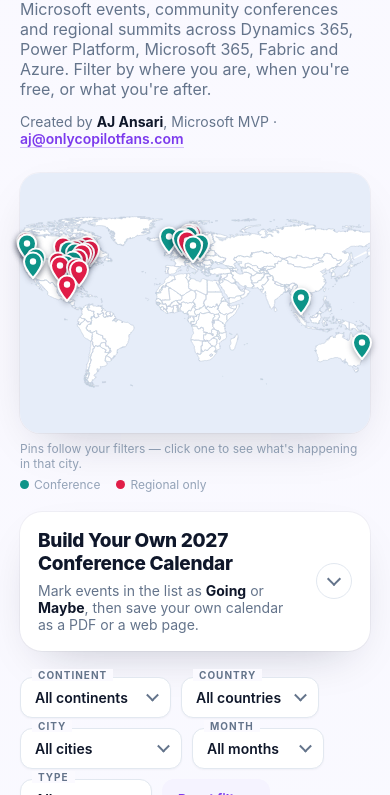
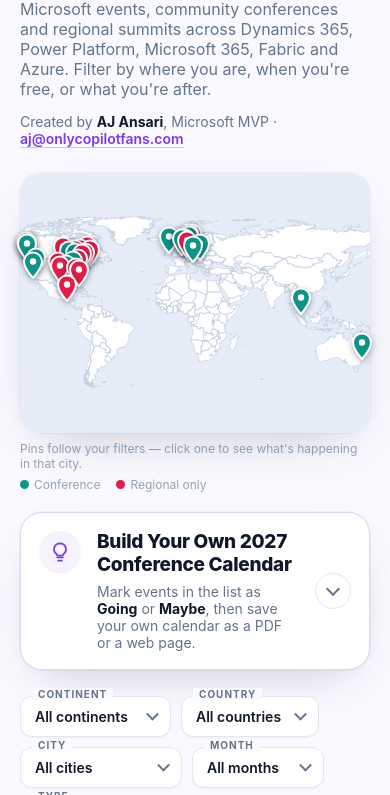
Before and after one commit to ajansari/msevents, a plain HTML site: page index.html in a window 390 px wide. Shown: the part 294-1089 px from the top of the page. Drawn offline with Linux system fonts and the light colour scheme.

Commit message:
Add an idea icon and light purple border to the calendar box; update the screenshot
The Build Your Own 2027 Conference Calendar box gets a small lightbulb icon
and a thin light purple border, in light and dark mode. The README screenshot
now shows the current site, including the box and the Going / Maybe buttons.

Co-Authored-By: Claude Fable 5.2 <noreply@anthropic.com>

```diff
--- a/index.html
+++ b/index.html
@@ -107,12 +107,15 @@
   .tba{color:#94A3B8;font-weight:600}
 
   /* My calendar: the panel, and the Going / Maybe buttons on each row */
-  .mine{background:#fff;border-radius:22px;margin:0 0 26px;
+  .mine{background:#fff;border:1px solid #DDD6FE;border-radius:22px;margin:0 0 26px;
         box-shadow:0 18px 50px -24px rgba(15,23,42,.28),0 0 0 1px rgba(15,23,42,.04)}
   .mine summary{display:flex;align-items:center;gap:12px 16px;padding:20px 24px;cursor:pointer;list-style:none;
                 border-radius:22px;-webkit-tap-highlight-color:transparent}
   .mine summary::-webkit-details-marker{display:none}
   .mine summary:focus-visible{outline:none;box-shadow:0 0 0 3px rgba(124,58,237,.3)}
+  .mine-idea{flex:none;display:flex;align-items:center;justify-content:center;width:42px;height:42px;
+             border-radius:50%;color:var(--violet);background:var(--violet-50)}
+  .mine-idea svg{display:block}
   .mine-head{flex:1 1 auto;min-width:0}
   .mine-chip{flex:none;font-size:12px;font-weight:700;color:var(--violet);background:var(--violet-50);
              padding:6px 12px;border-radius:999px;white-space:nowrap}
@@ -201,7 +204,7 @@
   [data-theme="dark"] .row+.row{box-shadow:inset 0 1px 0 rgba(255,255,255,.06)}
   [data-theme="dark"] .ext{color:#64748B}
   [data-theme="dark"] .cfs:hover{background:#4A370F}
-  [data-theme="dark"] .mine{background:#141C30;box-shadow:0 18px 50px -24px rgba(0,0,0,.7),0 0 0 1px rgba(255,255,255,.06)}
+  [data-theme="dark"] .mine{background:#141C30;border-color:#3A2F6B;box-shadow:0 18px 50px -24px rgba(0,0,0,.7),0 0 0 1px rgba(255,255,255,.06)}
   [data-theme="dark"] .mine .field label{background:#141C30}
   [data-theme="dark"] .mine input[type=text]{background:#0E1627;box-shadow:none}
   [data-theme="dark"] .mine input[type=text]:focus{box-shadow:0 0 0 3px rgba(167,139,250,.25)}
@@ -220,7 +223,8 @@
     .mine input[type=text]{width:100%}
     .mine-name{flex:1 1 100%}
     .mine summary{flex-wrap:wrap;padding:18px}
-    .mine-head{flex:1 1 calc(100% - 52px)}
+    .mine-head{flex:1 1 calc(100% - 110px)}
+    .mine-idea{align-self:flex-start}
     .mine-chip{order:3}
     .mine-body{padding:4px 18px 18px}
     .mine h2{font-size:19px}
@@ -268,6 +272,7 @@
 
   <details class="mine" id="my-box">
     <summary>
+      <span class="mine-idea" aria-hidden="true"><svg width="22" height="22" viewBox="0 0 24 24" fill="none" stroke="currentColor" stroke-width="1.9" stroke-linecap="round" stroke-linejoin="round"><path d="M9 18h6"/><path d="M10 21.5h4"/><path d="M12 2.5a6.5 6.5 0 0 0-4 11.6c.7.6 1 1.2 1 1.9h6c0-.7.3-1.3 1-1.9a6.5 6.5 0 0 0-4-11.6z"/></svg></span>
       <div class="mine-head">
         <h2>Build Your Own 2027 Conference Calendar</h2>
         <p class="mine-sub">Mark events in the list as <b>Going</b> or <b>Maybe</b>, then save your own calendar as a PDF or a web page.</p>
```
Also changed, not shown: 2 other files.
